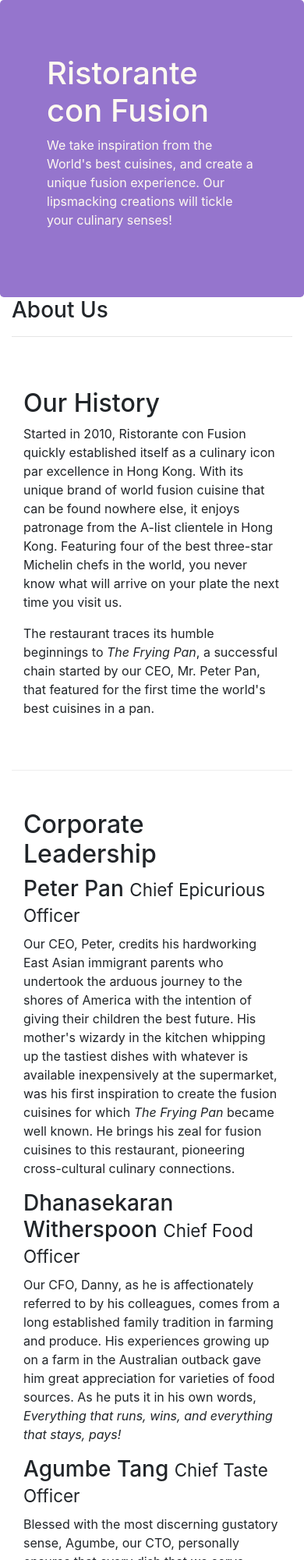
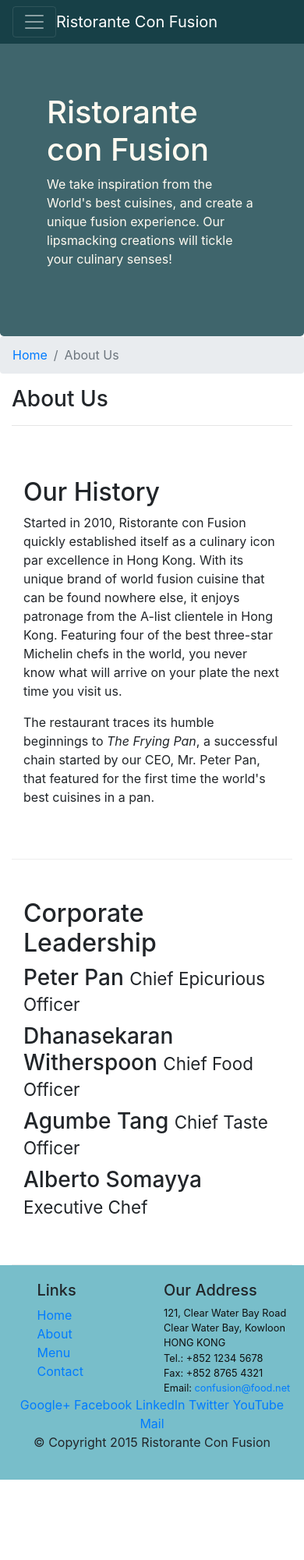
Before and after one commit to valerenegoh/conFusion, a website: page aboutus.html in a window 390 px wide. Shown: the top 2000 px of the page at 78% size. After the commit the page ends 1897 px from the top, so only its background shows below. Drawn offline with nearby package versions, Linux system fonts and the light colour scheme.

Commit message:
breadcrumbs and navbar

```diff
--- a/aboutus.html
+++ b/aboutus.html
@@ -16,7 +16,22 @@
 </head>
 
 <body>
-
+    <nav class="navbar navbar-dark navbar-expand-sm fixed-top">
+        <div class="container">
+            <button class="navbar-toggler" type="button" data-toggle="collapse" data-target="#Navbar">
+                <span class="navbar-toggler-icon"></span>
+            </button>
+            <a class="navbar-brand mr-auto" href="./index.html">Ristorante Con Fusion</a>
+            <div class="collapse navbar-collapse" id="Navbar">
+                <ul class="navbar-nav mr-auto">
+                    <li class="nav-item"><a class="nav-link" href="./index.html">Home</a></li>
+                    <li class="nav-item active"><a class="nav-link" href="#">About</a></li>
+                    <li class="nav-item"><a class="nav-link" href="#">Menu</a></li>
+                    <li class="nav-item"><a class="nav-link" href="#">Contact</a></li>
+                </ul>
+            </div>
+        </div>
+    </nav>
     <header class="jumbotron">
         <div class="container">
             <div class="row row-header">
@@ -32,6 +47,10 @@
 
     <div class="container">
         <div class="row">
+            <ol class="col-12 breadcrumb">
+                <li class="breadcrumb-item"><a href="./index.html">Home</a></li>
+                <li class="breadcrumb-item active">About Us</li>
+            </ol>
             <div class="col-12">
                <h3>About Us</h3>
                <hr>
@@ -53,13 +72,13 @@
             <div class="col">
                 <h2>Corporate Leadership</h2>
                 <h3>Peter Pan <small>Chief Epicurious Officer</small></h3>
-                <p class="hidden-xs-down">Our CEO, Peter, credits his hardworking East Asian immigrant parents who undertook the arduous journey to the shores of America with the intention of giving their children the best future. His mother's wizardy in the kitchen whipping up the tastiest dishes with whatever is available inexpensively at the supermarket, was his first inspiration to create the fusion cuisines for which <em>The Frying Pan</em> became well known. He brings his zeal for fusion cuisines to this restaurant, pioneering cross-cultural culinary connections.</p>
+                <p class="d-none d-sm-block">Our CEO, Peter, credits his hardworking East Asian immigrant parents who undertook the arduous journey to the shores of America with the intention of giving their children the best future. His mother's wizardy in the kitchen whipping up the tastiest dishes with whatever is available inexpensively at the supermarket, was his first inspiration to create the fusion cuisines for which <em>The Frying Pan</em> became well known. He brings his zeal for fusion cuisines to this restaurant, pioneering cross-cultural culinary connections.</p>
                 <h3>Dhanasekaran Witherspoon <small>Chief Food Officer</small></h3>
-                <p class="hidden-xs-down">Our CFO, Danny, as he is affectionately referred to by his colleagues, comes from a long established family tradition in farming and produce. His experiences growing up on a farm in the Australian outback gave him great appreciation for varieties of food sources. As he puts it in his own words, <em>Everything that runs, wins, and everything that stays, pays!</em></p>
+                <p class="d-none d-sm-block">Our CFO, Danny, as he is affectionately referred to by his colleagues, comes from a long established family tradition in farming and produce. His experiences growing up on a farm in the Australian outback gave him great appreciation for varieties of food sources. As he puts it in his own words, <em>Everything that runs, wins, and everything that stays, pays!</em></p>
                 <h3>Agumbe Tang <small>Chief Taste Officer</small></h3>
-                <p class="hidden-xs-down">Blessed with the most discerning gustatory sense, Agumbe, our CTO, personally ensures that every dish that we serve meets his exacting tastes. Our chefs dread the tongue lashing that ensues if their dish does not meet his exacting standards. He lives by his motto, <em>You click only if you survive my lick.</em></p>
+                <p class="d-none d-sm-block">Blessed with the most discerning gustatory sense, Agumbe, our CTO, personally ensures that every dish that we serve meets his exacting tastes. Our chefs dread the tongue lashing that ensues if their dish does not meet his exacting standards. He lives by his motto, <em>You click only if you survive my lick.</em></p>
                 <h3>Alberto Somayya <small>Executive Chef</small></h3>
-                <p class="hidden-xs-down">Award winning three-star Michelin chef with wide International experience having worked closely with whos-who in the culinary world, he specializes in creating mouthwatering Indo-Italian fusion experiences. He says, <em>Put together the cuisines from the two craziest cultures, and you get a winning hit! Amma Mia!</em></p>
+                <p class="d-none d-sm-block">Award winning three-star Michelin chef with wide International experience having worked closely with whos-who in the culinary world, he specializes in creating mouthwatering Indo-Italian fusion experiences. He says, <em>Put together the cuisines from the two craziest cultures, and you get a winning hit! Amma Mia!</em></p>
             </div>
        </div>
 
@@ -71,7 +90,7 @@
                 <div class="col-5 offset-1 col-sm-2">
                     <h5>Links</h5>
                     <ul class="list-unstyled">
-                        <li><a href="#">Home</a></li>
+                        <li><a href="./index.html">Home</a></li>
                         <li><a href="#">About</a></li>
                         <li><a href="#">Menu</a></li>
                         <li><a href="#">Contact</a></li>
--- a/css/styles.css
+++ b/css/styles.css
@@ -11,7 +11,7 @@
 }
 
 .footer{
-    background-color: #D1C4E9;
+    background-color: #78beca;
     margin:0px auto;
     padding: 20px 0px 20px 0px;
 }
@@ -19,7 +19,7 @@
 .jumbotron {
     padding:70px 30px 70px 30px;
     margin:0px auto;
-    background: #9575CD ;
+    background: #3F656C ;
     color:floralwhite;
 }
 
@@ -28,3 +28,12 @@ address{
     margin:0px;
     color:#0f0f0f;
 }
+
+body{
+    padding: 50px 0px 0px 0px;
+    z-index: 0;
+}
+
+.navbar-dark {
+    background-color: #174047;
+}
```
Also changed, not shown: index.html (+20 -5 lines), package.json (+11 -5 lines), 1 other file.
